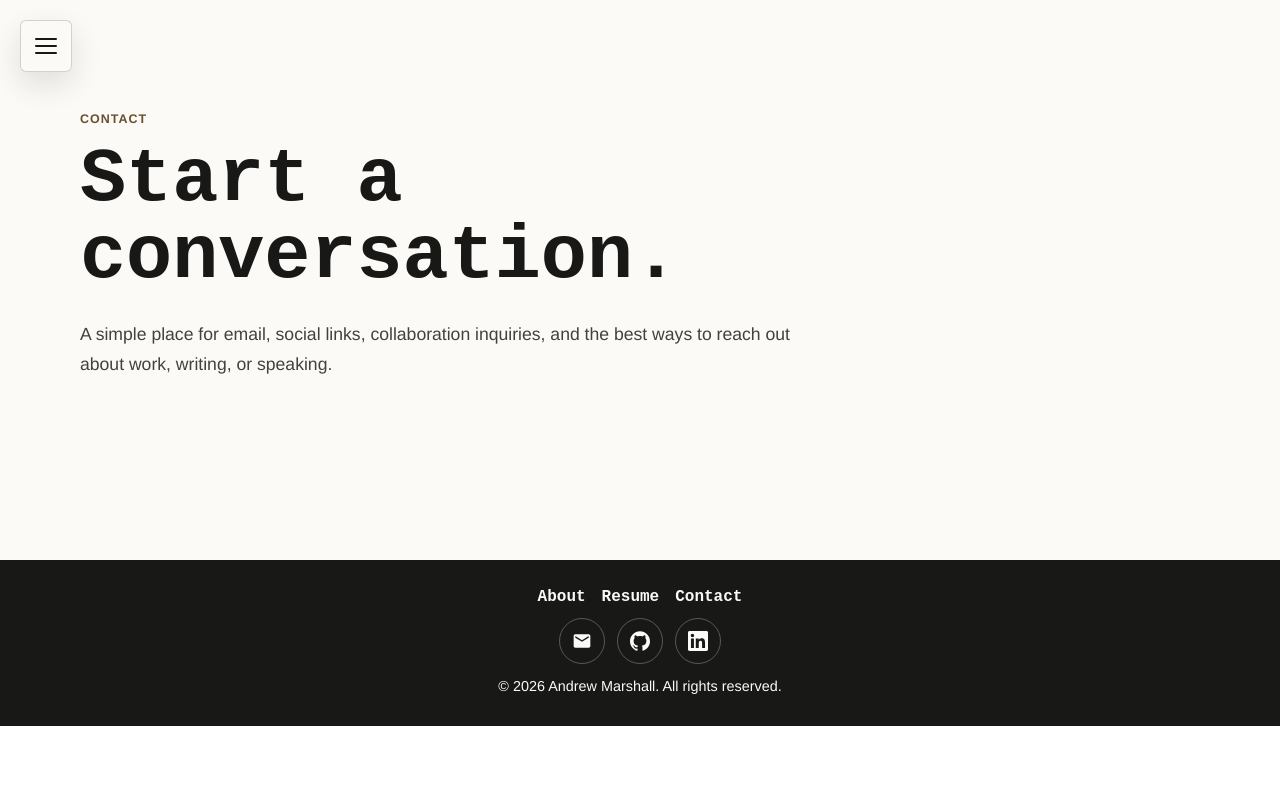
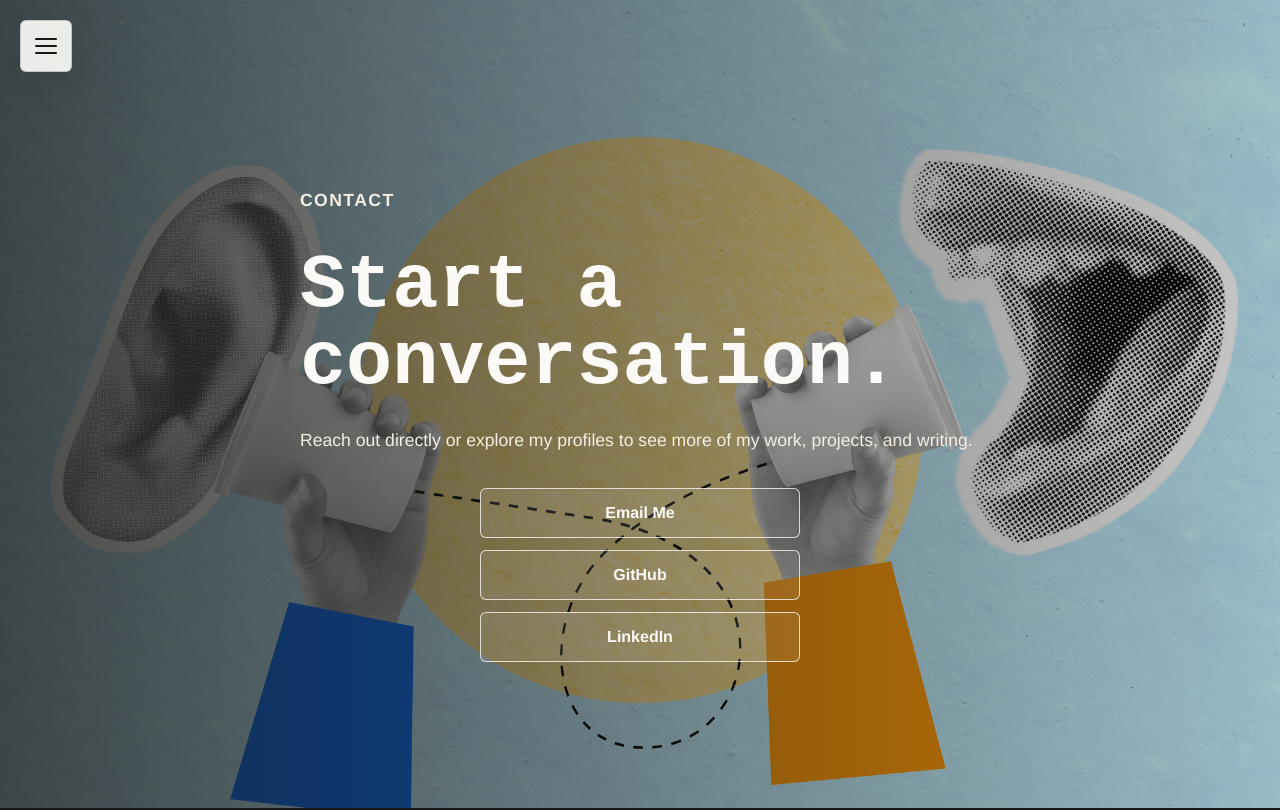
Before and after one commit to alm266/andrew-developer-portfolio, an Angular app: page /contact in a window 1280 px wide. Shown: the top 810 px of the page. Built offline with nearby package versions, Linux system fonts and the light colour scheme.

Commit message:
contact me page image, buttons and text

```diff
--- a/src/app/features/contact/contact.component.html
+++ b/src/app/features/contact/contact.component.html
@@ -1,10 +1,17 @@
 <main class="page">
-  <section class="page__header" aria-labelledby="contact-title">
-    <p class="page__eyebrow">Contact</p>
-    <h1 id="contact-title">Start a conversation.</h1>
-    <p>
-      A simple place for email, social links, collaboration inquiries, and the best ways to reach
-      out about work, writing, or speaking.
-    </p>
+  <section class="contact-hero" aria-labelledby="contact-title">
+    <div class="contact-hero__content">
+      <p class="page__eyebrow">Contact</p>
+      <h1 id="contact-title">Start a conversation.</h1>
+      <p>
+        Reach out directly or explore my profiles to see more of my work, projects, and writing.
+      </p>
+
+      <div class="contact-hero__actions" aria-label="Contact options">
+        <a class="contact-button" href="mailto:andrewleonmarshall@gmail.com">Email Me</a>
+        <a class="contact-button" href="https://github.com/alm266" target="_blank" rel="noopener noreferrer">GitHub</a>
+        <a class="contact-button" href="https://www.linkedin.com/in/andrewleonmarshall" target="_blank" rel="noopener noreferrer">LinkedIn</a>
+      </div>
+    </div>
   </section>
 </main>
--- a/src/app/features/contact/contact.component.scss
+++ b/src/app/features/contact/contact.component.scss
@@ -8,15 +8,27 @@
   color: #181816;
 }
 
-.page__header {
+.contact-hero {
+  display: grid;
+  min-height: 78vh;
+  align-items: center;
+  padding: 112px 24px 72px;
+  background:
+    linear-gradient(90deg, rgba(24, 24, 22, 0.78), rgba(24, 24, 22, 0.24)),
+    url('../../../assets/paper-cup-phone.jpg') center / cover no-repeat;
+}
+
+.contact-hero__content {
+  position: relative;
+  z-index: 1;
   width: min(100%, 1120px);
+  max-width: 680px;
   margin: 0 auto;
-  padding: 112px 24px 72px;
 }
 
 .page__eyebrow {
   margin: 0 0 16px;
-  color: #6a4f2d;
+  color: #f1d59d;
   font-size: 0.78rem;
   font-weight: 700;
   letter-spacing: 0.08em;
@@ -31,13 +43,55 @@ p {
 h1 {
   max-width: 820px;
   margin-bottom: 24px;
+  color: #fbfaf7;
   font-size: clamp(2.4rem, 6vw, 5rem);
   line-height: 1;
 }
 
-.page__header > p:last-child {
+.contact-hero__content > p {
   max-width: 720px;
-  color: #44413c;
+  margin-bottom: 32px;
+  color: #f5efe3;
   font-size: 1.1rem;
   line-height: 1.7;
 }
+
+.contact-hero__actions {
+  display: grid;
+  width: min(100%, 320px);
+  gap: 12px;
+  margin: 0 auto;
+}
+
+.contact-button {
+  display: inline-flex;
+  min-height: 48px;
+  align-items: center;
+  justify-content: center;
+  border: 1px solid rgba(251, 250, 247, 0.78);
+  border-radius: 6px;
+  padding: 0 20px;
+  background: rgba(251, 250, 247, 0.08);
+  color: #fbfaf7;
+  font-family: Ubuntu, "Helvetica Neue", Arial, sans-serif;
+  font-weight: 700;
+  text-decoration: none;
+  transition: background 0.2s ease, border-color 0.2s ease, transform 0.2s ease;
+}
+
+.contact-button:hover {
+  border-color: #fbfaf7;
+  background: rgba(251, 250, 247, 0.18);
+  transform: translateY(-2px);
+}
+
+@media (max-width: 820px) {
+  .contact-hero {
+    min-height: 70vh;
+    padding: 96px 20px 56px;
+  }
+
+  .contact-hero__actions {
+    width: 100%;
+  }
+}
```
Also changed, not shown: src/assets/paper-cup-phone.jpg (added), 1 other file (tests, documents, lock files or other folders).
